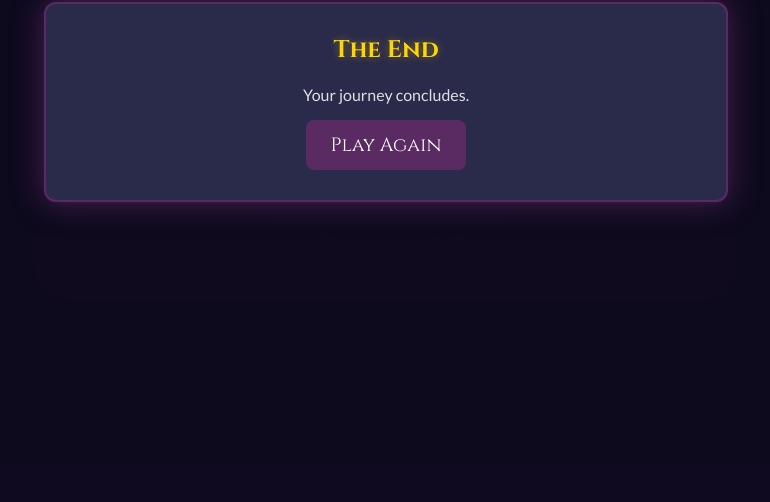
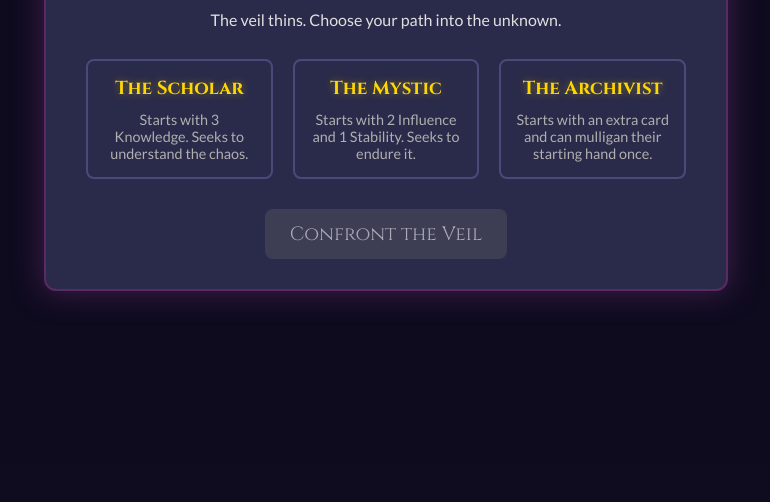
Before and after one commit to barakameek/Veil-of-the-Cosmos, a plain HTML site: page index.html in a window 1280 px wide. Shown: the part 298-800 px from the top of the page, without its empty margins (254-1024 px from the left). Drawn offline with Linux system fonts and the light colour scheme.

Commit message:
Update index.html

```diff
--- a/index.html
+++ b/index.html
@@ -95,7 +95,7 @@
     <!-- Modals and Overlays -->
 
     <!-- Revelation Card Modal -->
-    <div id="revelation-modal" class="modal">
+    <div id="revelation-modal" class="modal hidden">
         <div class="modal-content">
             <h2 id="revelation-title">A Revelation!</h2>
             <p id="revelation-text">You have uncovered a forbidden truth. The choice is yours.</p>
@@ -107,7 +107,7 @@
     </div>
 
     <!-- Game Over Screen -->
-    <div id="game-over-screen" class="modal">
+    <div id="game-over-screen" class="modal hidden">
         <div class="modal-content">
             <h2 id="game-over-title">The End</h2>
             <p id="game-over-text">Your journey concludes.</p>
```
